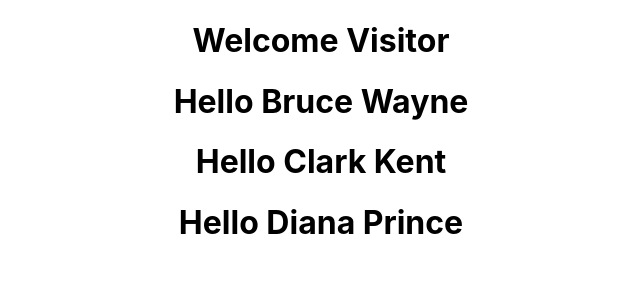
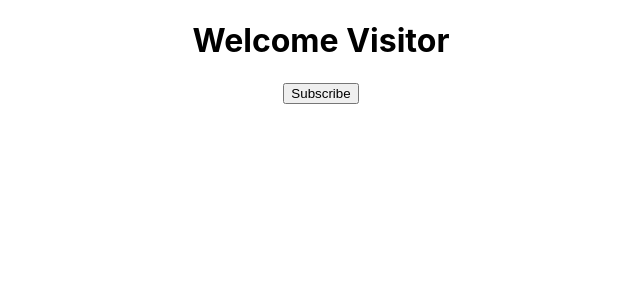
Before and after one commit to saideepshetty/LearningReact, a React (Create React App) app in the folder my-app/: page / in a window 1280 px wide. Shown: the top 300 px of the page, without its empty margins (319-959 px from the left). Built offline with nearby package versions, Linux system fonts and the light colour scheme.

Commit message:
Basic Change State

```diff
--- a/my-app/src/App.js
+++ b/my-app/src/App.js
@@ -11,9 +11,6 @@ class App extends Component {
     return (
       <div className="App">
         <Message></Message>
-        <Greet name="Bruce"> Wayne</Greet>
-        <Greet name= "Clark"> Kent</Greet>
-        <Greet name="Diana"> Prince</Greet>
       </div>
     );
   }
--- a/my-app/src/Message.js
+++ b/my-app/src/Message.js
@@ -7,11 +7,16 @@ class Message extends Component {
             message : 'Welcome Visitor'
         }
     }
-
+    changeMessage(){
+        this.setState({
+            message : 'Thank you for Subscribing'
+        })
+    }
     render() {
         return (
             <div>
                 <h1>{this.state.message}</h1>
+                <button onClick ={()=>this.changeMessage()}>Subscribe</button>
             </div>
         )
     }
```
